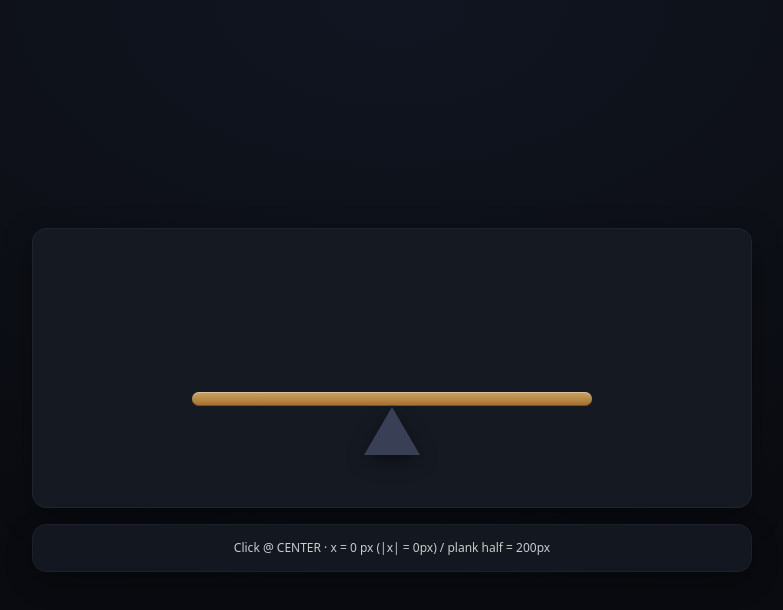
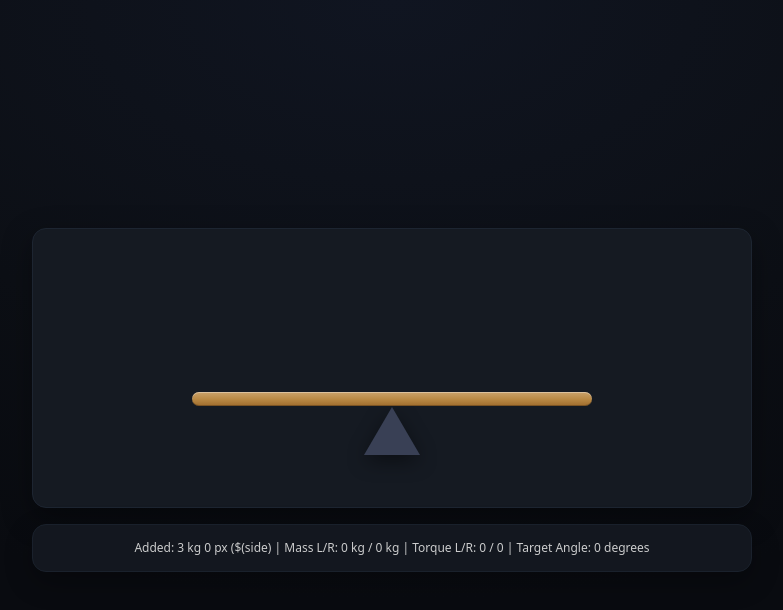
Before and after one commit to hilmidemir/seesaw, a plain HTML site: page index.html in a window 1280 px wide. Both pictures are taken after a click on the element 640 px from the left and 399 px from the top of the page. Shown: the whole page, without its empty margins (248-1031 px from the left). Drawn offline with Linux system fonts and the light colour scheme.

Commit message:
adding physic formulas for torque and seesaw balance

```diff
--- a/index.html
+++ b/index.html
@@ -5,7 +5,7 @@
     <meta http-equiv='X-UA-Compatible' content='IE=edge'>
     <title>Seesaw</title>
     <meta name='viewport' content='width=device-width, initial-scale=1'>
-    <link rel='stylesheet' type='text/css' media='screen' href='styles.css'>
+    <link rel='stylesheet' type='text/css' media='screen' href='style/styles.css'>
 </head>
 <body>
     <div class="app">
@@ -20,6 +20,6 @@
         <div class="card foot" id="readout"> We will be calculate clicked point</div>
 
     </div>
-        <script type="module" src="main.js"></script>
+        <script type="module" src="js/main.js"></script>
 </body>
 </html>
--- a/main.js
+++ b/js/main.js
@@ -1,4 +1,5 @@
-import { clamp, round } from './utils.js'
+import { clamp, round, randInt } from './utils.js'
+import { computePhysiscsAndTarget } from './physics.js'
 
 const plankEl = document.getElementById('plank') // the clickable plank element
 const readout = document.getElementById('readout') // the text element
@@ -8,8 +9,14 @@ const PLANK_LENGTH = parseFloat(
   getComputedStyle(document.documentElement).getPropertyValue('--plank-length')
 )
 
+const state = {
+  plankLength: PLANK_LENGTH,
+  targetAngle: 0, // angle from physics
+  objects: [], // x: px and weight: kg
+}
+
+// calculate centered x from click event
 function getCenteredXFromClick(e, targetEl) {
-  // calculate centered x from click event
   const rect = targetEl.getBoundingClientRect() // get element bounds
   const localX = e.clientX - rect.left // [0,width]
   const centered = localX - rect.width / 2 // [-L/2, +L/2]
@@ -23,11 +30,19 @@ plankEl.addEventListener('click', (e) => {
   if (e.clientY < rect.top || e.clientY > rect.bottom) return //top and bottom boundrys
 
   const x = getCenteredXFromClick(e, plankEl) //position of click
+  const weight = randInt(1, 10)
+
+  state.objects.push({ x, weight })
+
+  const metrics = computePhysiscsAndTarget(state)
   const side = x < 0 ? 'LEFT' : x > 0 ? 'RIGHT' : 'CENTER'
 
   const absX = Math.abs(round(x, 0))
-  readout.textContent = `Click @ ${side} · x = ${round(
-    x,
-    0
-  )} px (|x| = ${absX}px) / plank half = ${PLANK_LENGTH / 2}px` // update readout
+
+  readout.textContent =
+    `Added: ${weight} kg ${round(x, 0)} px ($(side) | ` +
+    `Mass L/R: ${metrics.sumL} kg / ${metrics.sumR} kg | ` +
+    `Torque L/R: ${metrics.leftTorque} / ${metrics.rightTorque} | ` +
+    `Target Angle: ${round(metrics.targetAngle, 1)} degrees`
+  // update readout
 })
--- /dev/null
+++ b/js/physics.js
@@ -0,0 +1,31 @@
+import { clamp } from './utils.js'
+
+export function computePhysiscsAndTarget(state) {
+  let leftTorque = 0,
+    rightTorque = 0,
+    sumL = 0,
+    sumR = 0
+  for (const o of state.objects) {
+    // all objects on plank
+    const dist = Math.abs(o.x) // mesure distance from center
+    if (o.x < 0) {
+      leftTorque += o.weight * dist
+      sumL += o.weight
+    } else if (o.x > 0) {
+      rightTorque += o.weight * dist
+      sumR += o.weight
+    }
+  }
+  const torqueDiff = rightTorque - leftTorque
+  const target = clamp(torqueDiff / 30, -30, 30) //divide to reduce angle
+
+  state.targetAngle = target
+
+  return {
+    sumL,
+    sumR,
+    leftTorque: Math.round(leftTorque),
+    rightTorque: Math.round(rightTorque),
+    targetAngle: target,
+  }
+}
--- a/utils.js
+++ b/js/utils.js
@@ -1,2 +1,5 @@
 export const clamp = (v, min, max) => Math.max(min, Math.min(max, v))
 export const round = (v, p = 1) => Math.round(v * 10 ** p) / 10 ** p
+
+// random number between a and b
+export const randInt = (a, b) => Math.floor(Math.random() * (b - a + 1)) + a
```
Also changed, not shown: style/styles.css (renamed from styles.css).
